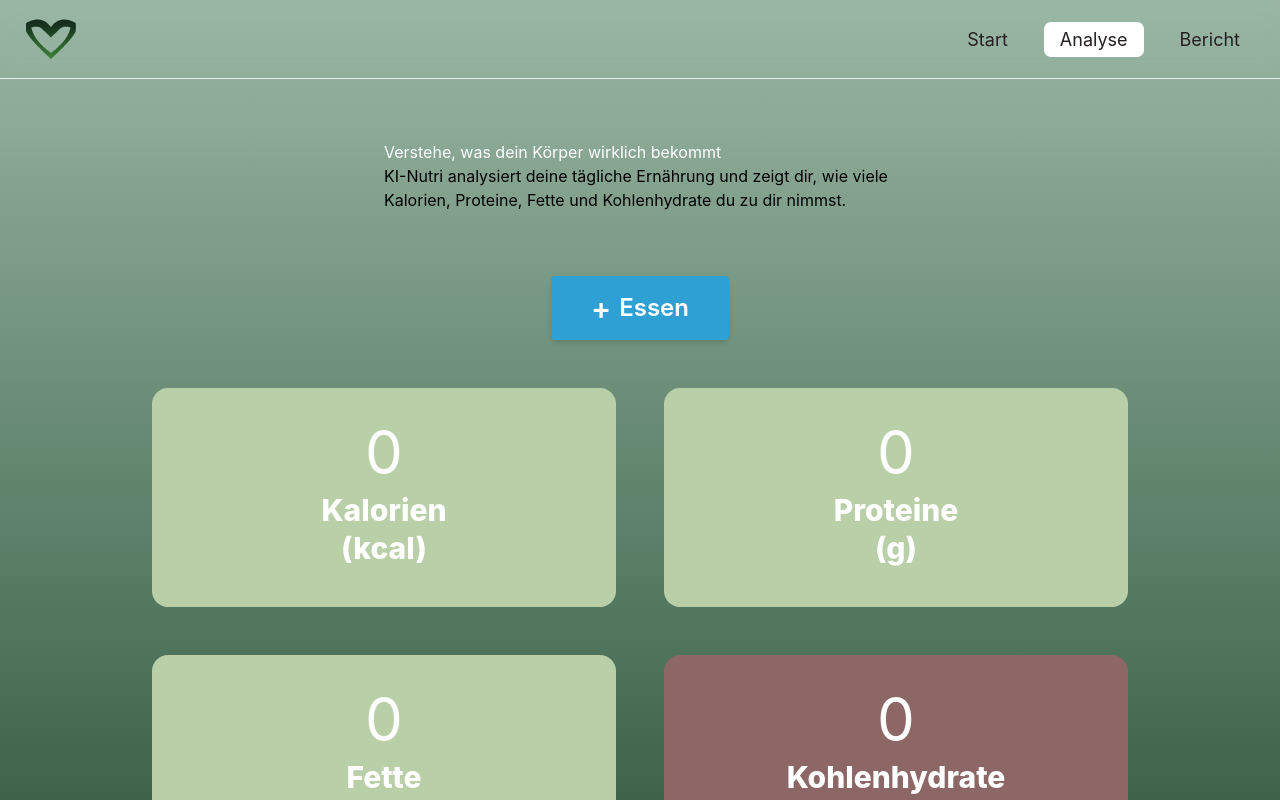
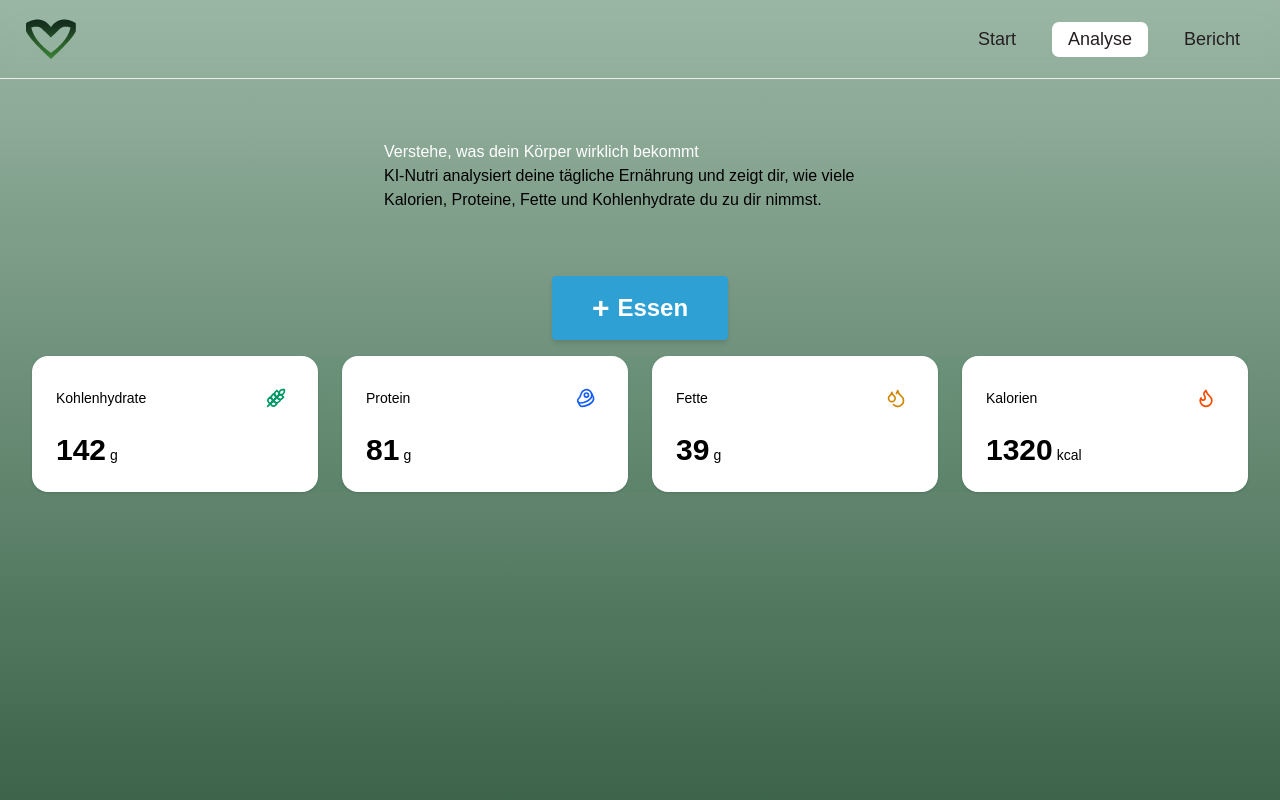
Before and after one commit to SerhiiBab/ai-nutri, a React (Vite) app: page /heute in a window 1280 px wide. Shown: the top 800 px of the page. Built offline with nearby package versions, Linux system fonts and the light colour scheme.

Commit message:
Initial commit

```diff
--- a/src/components/FoodGrid/FoodGrid.tsx
+++ b/src/components/FoodGrid/FoodGrid.tsx
@@ -1,6 +1,47 @@
+import { Wheat, Beef, Droplets, Flame } from "lucide-react";
+
 type FoodGridProps = {
   onAddFood: () => void;
 };
+
+type StatItem = {
+  title: string;
+  value: number;
+  unit: string;
+  color: string;
+  icon: React.ReactNode;
+};
+
+const stats: StatItem[] = [
+  {
+    title: "Kohlenhydrate",
+    value: 142,
+    unit: "g",
+    color: "emerald",
+    icon: <Wheat className="w-5 h-5 text-emerald-600" />,
+  },
+  {
+    title: "Protein",
+    value: 81,
+    unit: "g",
+    color: "blue",
+    icon: <Beef className="w-5 h-5 text-blue-600" />,
+  },
+  {
+    title: "Fette",
+    value: 39,
+    unit: "g",
+    color: "yellow",
+    icon: <Droplets className="w-5 h-5 text-yellow-600" />,
+  },
+  {
+    title: "Kalorien",
+    value: 1320,
+    unit: "kcal",
+    color: "orange",
+    icon: <Flame className="w-5 h-5 text-orange-600" />,
+  },
+];
 
 const FoodGrid: React.FC<FoodGridProps> = ({ onAddFood }) => {
   return (
@@ -13,64 +54,39 @@ const FoodGrid: React.FC<FoodGridProps> = ({ onAddFood }) => {
         </button>
       </div>
 
-      {/* Grid */}
-      <div className="max-w-5xl mx-auto grid grid-cols-1 sm:grid-cols-2 gap-12 px-6">
-        <div className="bg-[#b9cfa8] rounded-2xl px-8 py-10 text-center">
-          {/* Icon */}
-          <div className="flex justify-center mb-4">
-            <div className="w-12 h-12 flex items-center justify-center text-white text-6xl">
-              0
+
+<div className="max-w-7xl mx-auto px-4 sm:px-6 lg:px-8 -mt-8">
+      <div className="grid grid-cols-1 md:grid-cols-2 lg:grid-cols-4 gap-6 mb-8 bg-[#248f590d]">
+      {stats.map((stat) => (
+        <div
+          key={stat.title}
+          className="bg-white rounded-2xl p-6 shadow-sm border-border/50 hover:shadow-md transition-shadow duration-200"
+        >
+          <div className="flex items-center justify-between mb-4">
+            <h3 className="text-sm font-medium text-muted-foreground">
+              {stat.title}
+            </h3>
+
+            <div
+              className={`p-2 rounded-xl bg-${stat.color}-600 bg-opacity-10`}
+            >
+              {stat.icon}
             </div>
           </div>
 
-          {/* Title */}
-          <h3 className="text-white text-3xl font-extrabold leading-tight">
-            Kalorien <br /> (kcal)
-          </h3>
+          <div className="flex items-baseline">
+            <span className="text-3xl font-bold text-foreground">
+              {stat.value}
+            </span>
+            <span className="ml-1 text-sm text-muted-foreground">
+              {stat.unit}
+            </span>
+          </div>
         </div>
 
-        <div className="bg-[#b9cfa8] rounded-2xl px-8 py-10 text-center">
-          {/* Icon */}
-          <div className="flex justify-center mb-4">
-            <div className="w-12 h-12 flex items-center justify-center text-white text-6xl">
-              0
-            </div>
-          </div>
-
-          {/* Title */}
-          <h3 className="text-white text-3xl font-extrabold leading-tight">
-            Proteine <br /> (g)
-          </h3>
-        </div>
-
-        <div className="bg-[#b9cfa8] rounded-2xl px-8 py-10 text-center">
-          {/* Icon */}
-          <div className="flex justify-center mb-4">
-            <div className="w-12 h-12 flex items-center justify-center text-white text-6xl">
-              0
-            </div>
-          </div>
-
-          {/* Title */}
-          <h3 className="text-white text-3xl font-extrabold leading-tight">
-            Fette <br /> (g)
-          </h3>
-        </div>
-
-        <div className="bg-[#8C6765] rounded-2xl px-8 py-10 text-center">
-          {/* Icon */}
-          <div className="flex justify-center mb-4">
-            <div className="w-12 h-12 flex items-center justify-center text-white text-6xl">
-              0
-            </div>
-          </div>
-
-          {/* Title */}
-          <h3 className="text-white text-3xl font-extrabold leading-tight">
-            Kohlenhydrate <br /> (g)
-          </h3>
-        </div>
-      </div>
+      ))}
+    </div>
+    </div>
     </section>
   );
 }
--- a/src/components/Header/Header.css
+++ b/src/components/Header/Header.css
@@ -1,5 +1,5 @@
 * {
-  font-family: "Inter", sans-serif;
+  font-family: "DM Sans", sans-serif;
 }
 
 .header {
--- a/src/index.css
+++ b/src/index.css
@@ -1,6 +1,6 @@
 @import "tailwindcss";
 
-@import url('https://fonts.googleapis.com/css2?family=Inter:ital,opsz,wght@0,14..32,100..900;1,14..32,100..900&display=swap');
+@import url('https://fonts.googleapis.com/css2?family=DM+Sans:ital,opsz,wght@0,9..40,100..1000;1,9..40,100..1000&display=swap');
 
 * {
   box-sizing: border-box;
@@ -8,7 +8,7 @@
 
 body {
   margin: 0;
-  font-family: "Inter", sans-serif;
+  font-family: "DM Sans", sans-serif;
   background: linear-gradient(to bottom, #9ab6a4, #1d492c);
 }
 
--- a/src/pages/Heute.tsx
+++ b/src/pages/Heute.tsx
@@ -2,8 +2,11 @@ import { useState } from "react";
 import DeepSeekChat from "../components/DeepSeekChat";
 import FoodGrid from "../components/FoodGrid/FoodGrid";
 
+
 const Heute: React.FC = () => {
   const [chatOpen, setChatOpen] = useState<boolean>(false);
+
+
 
   return (
     <div>
@@ -27,6 +30,8 @@ const Heute: React.FC = () => {
       </div>
 
       <FoodGrid onAddFood={() => setChatOpen(true)} />
+
+
     </div>
   );
 };
```
